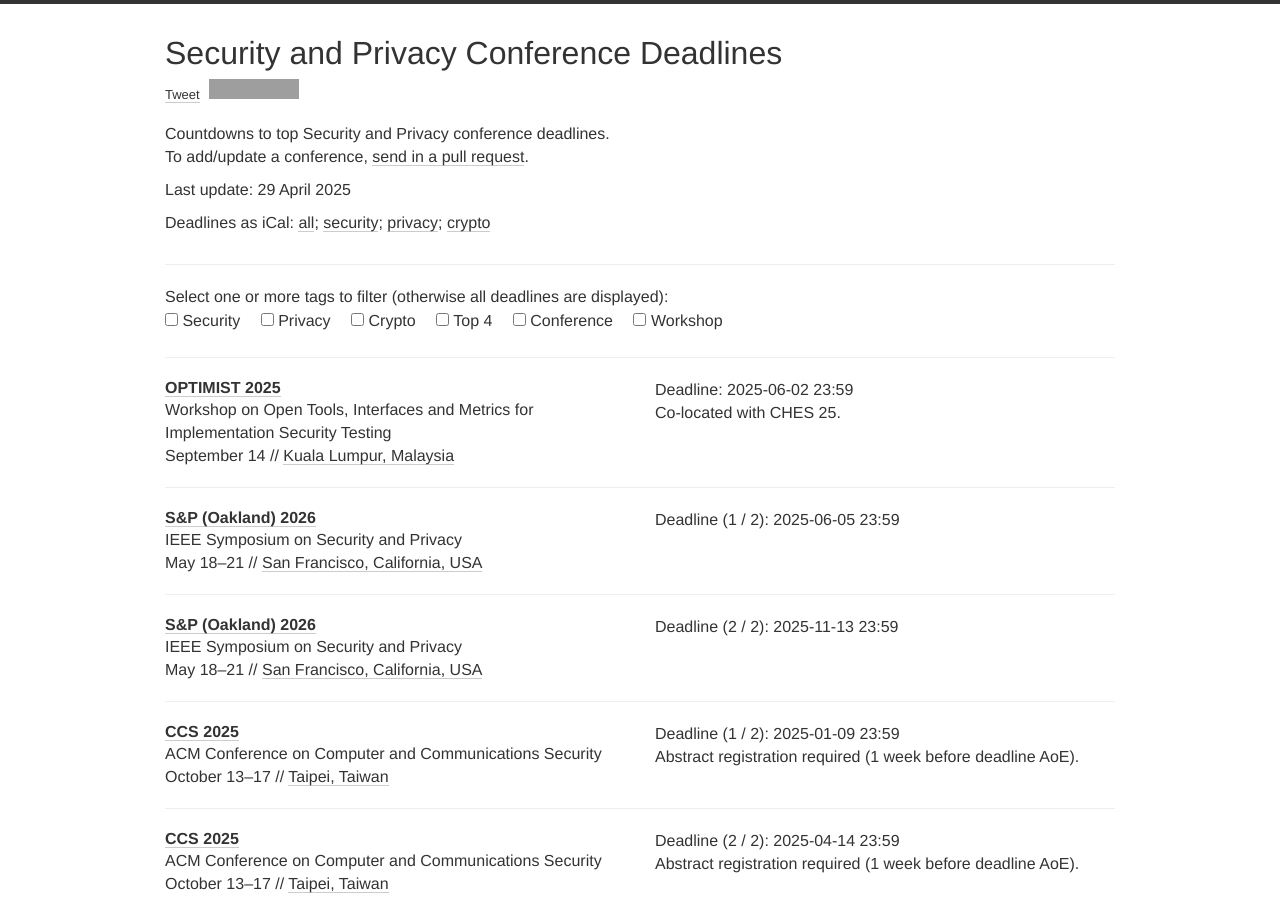
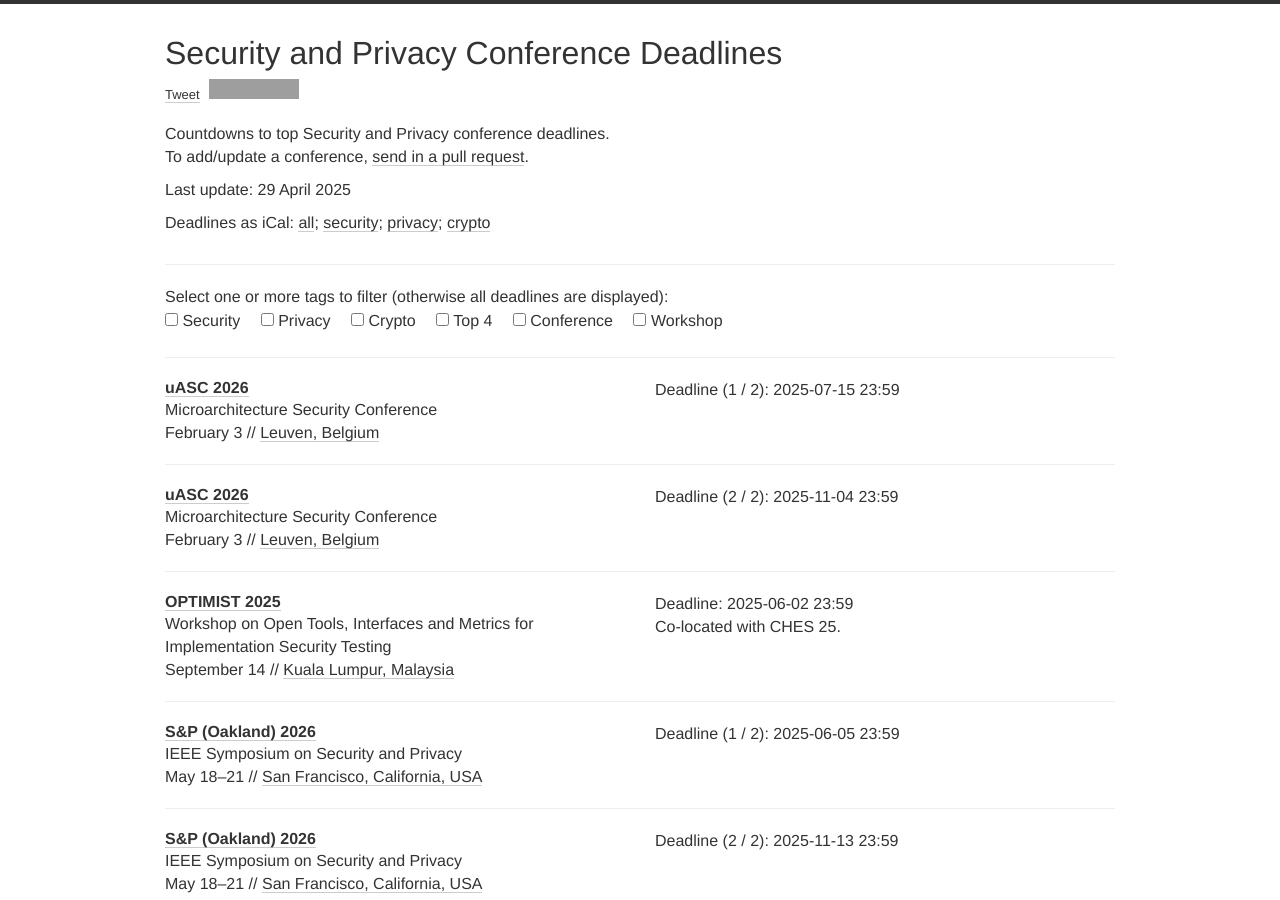
Before and after one commit to sec-deadlines/sec-deadlines.github.io, a Jekyll site: the page built from index.html, in a window 1280 px wide and 900 px high. Built offline with Jekyll 4.4.1, drawn with Linux system fonts in a browser that asks for light colours; nearby versions of some CDN libraries; comment, search, counter and statistics services are not loaded; grey boxes are pictures that could not be loaded.

Commit message:
add uASC

```diff
--- a/_data/conferences.yml
+++ b/_data/conferences.yml
@@ -1,4 +1,15 @@
 # Security and Privacy
+
+- name: uASC
+  description: Microarchitecture Security Conference
+  year: 2026
+  link: https://uasc.cc
+  deadline:
+    - "2025-07-15 23:59"
+    - "2025-11-04 23:59"
+  date: February 3
+  place: Leuven, Belgium
+  tags: [SEC, PRIV, CRYPTO]
 
 - name: OPTIMIST
   description: Workshop on Open Tools, Interfaces and Metrics for Implementation Security Testing
```
